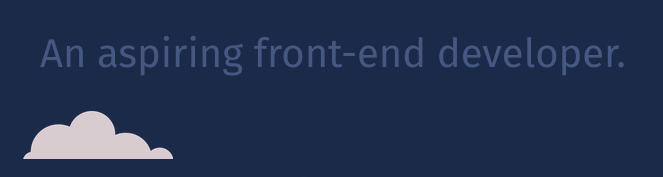
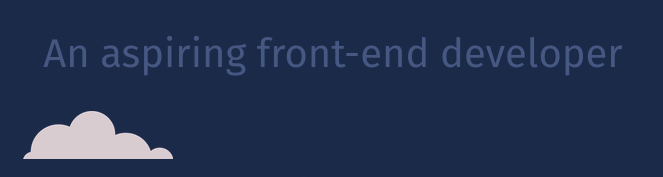
Before and after one commit to Mcristian18/startup, a plain HTML site: page index.html in a window 1280 px wide. Shown: the part 253-430 px from the top of the page, 307-970 px from the left. Drawn offline with Linux system fonts and the light colour scheme.

Commit message:
Updating the heading

```diff
--- a/index.html
+++ b/index.html
@@ -13,7 +13,7 @@
   <div class="top-container">
     <img class="cloud1" src="cloud.png" alt="cloud">
     <h1>Hola it's MC.</h1>
-    <h2>An aspiring front-end developer.</h2>
+    <h2>An aspiring front-end developer</h2>
     <img class="cloud2" src="cloud.png" alt="cloud">
     <img src="mountain.png" alt="mountain">
   </div>
```
